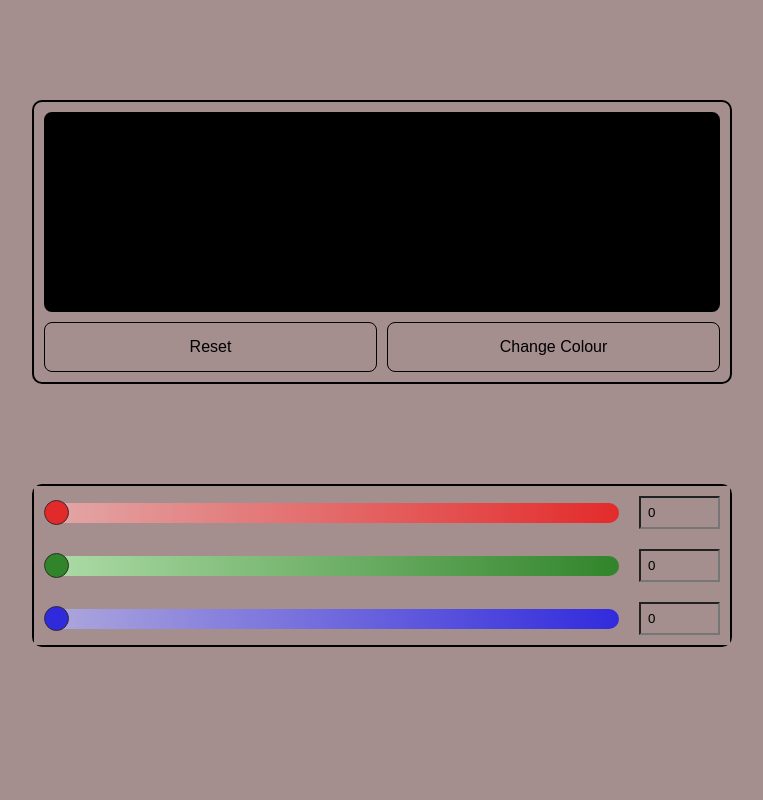
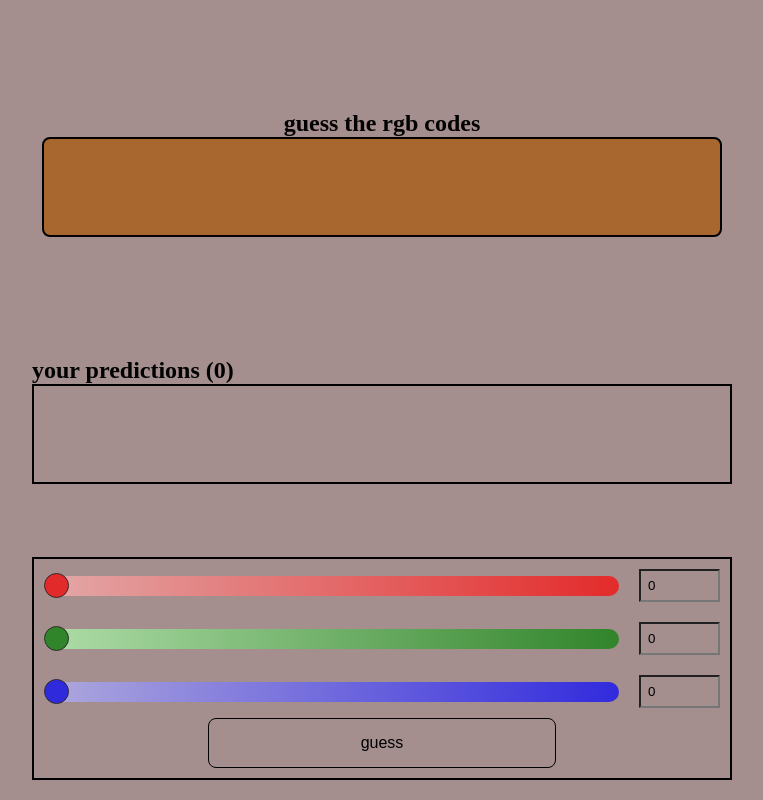
Before and after one commit to kemalsezgen/rgb-guesser, a React (Vite) app: page / in a window 1280 px wide. Shown: the whole page, without its empty margins (258-1021 px from the left). Built offline with nearby package versions, Linux system fonts and the light colour scheme.

Commit message:
predictions added

```diff
--- a/package.json
+++ b/package.json
@@ -11,6 +11,7 @@
   },
   "dependencies": {
     "@reduxjs/toolkit": "^2.2.7",
+    "lodash": "^4.17.21",
     "react": "^18.3.1",
     "react-dom": "^18.3.1",
     "react-range-slider-input": "^3.0.7",
--- a/src/App.css
+++ b/src/App.css
@@ -30,8 +30,7 @@ ul {
   flex-direction: column;
   align-items: center;
   width: 700px;
-  min-height: 50%;
-  border: 2px solid black;
+  min-height: 30%;
   padding: 10px;
   border-radius: 10px;
   margin: 100px 0 100px;
@@ -39,20 +38,24 @@ ul {
 
 .colour-container-inner {
   width: 100%;
-  height: 200px;
+  height: 100px;
   border: 2px solid rgb(0, 0, 0);
   margin-bottom: 10px;
   border-radius: 8px;
+  display: flex;
+  align-items: center;
+  justify-content: center;
 }
 
 .buttons {
   width: 100%;
   display: flex;
-  justify-content: space-between;
+  justify-content: center;
+  align-items: center;
   gap: 10px;
 }
 
-.buttons button {
+.btn {
   width: 50%;
   padding: 15px;
   font-size: 16px;
@@ -63,9 +66,9 @@ ul {
 .guesser-container {
   display: flex;
   flex-direction: column;
+  align-items: center;
   width: 700px;
   border: 2px solid black;
-  border-radius: 10px;
 }
 
 input[type="range"] {
@@ -153,3 +156,28 @@ input[type="range"].blue-input::-moz-range-thumb {
   height: 100%;
   padding: 7px;
 }
+
+.guess-button,
+.next-button {
+  margin-bottom: 10px;
+}
+
+.predictions-container {
+  width: 700px;
+  height: 100px;
+  margin-bottom: 100px;
+}
+
+.predictions-container-inner {
+  display: flex;
+  justify-content: baseline;
+  border: 2px solid black;
+  width: 100%;
+  height: 100%;
+}
+
+.prediction-box {
+  border: 1px solid black;
+  width: 100px;
+  height: 100%;
+}
--- a/src/App.jsx
+++ b/src/App.jsx
@@ -1,11 +1,13 @@
 import React from "react";
 import ColourContainer from "./components/ColourContainer";
 import Guesser from "./components/Guesser";
+import Predictions from "./components/Predictions";
 
 const App = () => {
   return (
     <div className="App">
       <ColourContainer />
+      <Predictions />
       <Guesser />
     </div>
   )
--- a/src/components/ColourContainer.jsx
+++ b/src/components/ColourContainer.jsx
@@ -4,28 +4,30 @@ import { changeColour, resetColour } from '../stores/colour';
 
 const ColourContainer = () => {
   const dispatch = useDispatch();
-  const { color } = useSelector(state => state.colour);
+  const { color, guess } = useSelector(state => state.colour);
 
   const rgbColor = `rgb(${color.red}, ${color.green}, ${color.blue})`;
-
-  const getRandomRGB = () => {
-    const r = Math.floor(Math.random() * 256);
-    const g = Math.floor(Math.random() * 256);
-    const b = Math.floor(Math.random() * 256);
-
-    return { red: r, green: g, blue: b };
-  }
+  const rgbGuess = guess ? `rgb(${guess.red}, ${guess.green}, ${guess.blue})` : ``;
 
   return (
     <div className='colour-container'>
+      <h2>{guess ? "color" : "guess the rgb codes"}</h2>
       <div
         className='colour-container-inner'
         style={{ backgroundColor: rgbColor }}
-      >
-      </div>
+      />
+      {rgbGuess && (
+        <>
+          <h2>your guess</h2>
+          <div
+            className='colour-container-inner'
+            style={{ backgroundColor: rgbGuess }}
+          />
+        </>
+      )}
       <div className='buttons'>
-        <button className='btn' onClick={() => dispatch(resetColour())}>Reset</button>
-        <button className='btn' onClick={() => dispatch(changeColour(getRandomRGB()))}>Change Colour</button>
+        { /* <button className='btn' onClick={() => dispatch(resetColour())}>Reset</button> */}
+        { /* <button className='btn' onClick={() => dispatch(changeColour())}>Change Colour</button> */}
       </div>
     </div>
   );
--- a/src/components/Guesser.jsx
+++ b/src/components/Guesser.jsx
@@ -1,12 +1,38 @@
-import React, { useState } from 'react';
+import React, { useEffect, useState } from 'react';
+import { useDispatch, useSelector } from 'react-redux';
+import { guessColour, resetGuess, changeColour, resetGuessList } from '../stores/colour';
+import { endGame, startGame } from '../stores/game';
+import _ from 'lodash';
 
 const Guesser = () => {
+
+  const dispatch = useDispatch();
+  const { color, guess } = useSelector(state => state.colour);
+  const { game } = useSelector(state => state.game);
 
   const [rgb, setRgb] = useState({
     red: 0,
     green: 0,
     blue: 0
   })
+
+  useEffect(() => {
+    if (_.isEqual(color, guess)) {
+      dispatch(endGame());
+    }
+  }, [guess])
+
+  const handleNext = () => {
+    dispatch(resetGuess())
+    dispatch(changeColour())
+    dispatch(resetGuessList())
+    dispatch(startGame())
+    setRgb({
+      red: "0",
+      green: "0",
+      blue: "0"
+    })
+  }
 
   return (
     <div className='guesser-container'>
@@ -64,6 +90,12 @@ const Guesser = () => {
           onChange={(e) => setRgb({ ...rgb, blue: e.target.value })}
         />
       </div>
+      <button className='btn guess-button' disabled={game.isFinished}
+        onClick={() => dispatch(guessColour(rgb))}>guess</button>
+      {guess &&
+        <button className={`btn next-button`} onClick={handleNext}>
+          next
+        </button>}
     </div>
   );
 }
--- /dev/null
+++ b/src/components/Predictions.jsx
@@ -0,0 +1,28 @@
+import React from 'react'
+import { useSelector } from 'react-redux'
+
+const Predictions = () => {
+
+  const { guessList } = useSelector(state => state.colour);
+  const { game } = useSelector(state => state.game);
+
+  return (
+    <div className='predictions-container'>
+      <h2>your predictions ({guessList.length})</h2>
+      <div className='predictions-container-inner'>
+        {guessList.map(prediction => {
+          return (
+            <div
+              className='prediction-box'
+              style={{ backgroundColor: `rgb(${prediction.red}, ${prediction.green}, ${prediction.blue})` }}
+              key={`rgb(${prediction.red}, ${prediction.green}, ${prediction.blue})`}
+            />
+          )
+        })}
+      </div>
+      {game.isFinished === true && (<p>{`You figured it out in ${guessList.length} ${guessList.length > 1 ? 'tries!' : 'try!'}`}</p>)}
+    </div>
+  )
+}
+
+export default Predictions
--- a/src/stores/colour.jsx
+++ b/src/stores/colour.jsx
@@ -1,19 +1,25 @@
 import { createSlice } from "@reduxjs/toolkit";
 
+const getRandomRGB = () => {
+  const r = Math.floor(Math.random() * 256);
+  const g = Math.floor(Math.random() * 256);
+  const b = Math.floor(Math.random() * 256);
+
+  return { red: r.toString(), green: g.toString(), blue: b.toString() };
+}
+
 const initialState = {
-  color: {
-    red: 0,
-    green: 0,
-    blue: 0
-  }
+  color: getRandomRGB(),
+  guess: null,
+  guessList: []
 };
 
 const colour = createSlice({
   name: 'colour',
   initialState,
   reducers: {
-    changeColour: (state, action) => {
-      state.color = action.payload;
+    changeColour: state => {
+      state.color = getRandomRGB();
     },
     resetColour: state => {
       state.color = {
@@ -21,9 +27,21 @@ const colour = createSlice({
         green: 0,
         blue: 0,
       };
+    },
+    guessColour: (state, action) => {
+      state.guess = action.payload;
+      if (!state.guessList.some(g => g.red === state.guess.red && g.green === state.guess.green && g.blue === state.guess.blue)) {
+        state.guessList.push(state.guess);
+      }
+    },
+    resetGuess: state => {
+      state.guess = null;
+    },
+    resetGuessList: state => {
+      state.guessList = [];
     }
   }
 })
 
-export const { changeColour, resetColour } = colour.actions;
+export const { changeColour, resetColour, guessColour, resetGuess, resetGuessList } = colour.actions;
 export default colour.reducer;
--- /dev/null
+++ b/src/stores/game.jsx
@@ -0,0 +1,36 @@
+import { createSlice } from "@reduxjs/toolkit";
+
+const initialState = {
+  game: {
+    isStarted: false,
+    isContinuing: false,
+    isFinished: false,
+  }
+};
+
+const game = createSlice({
+  name: 'game',
+  initialState,
+  reducers: {
+    startGame: state => {
+      state.game = {
+        isStarted: true,
+        isContinuing: true,
+        isFinished: false
+      }
+    },
+    endGame: state => {
+      state.game = {
+        isStarted: true,
+        isContinuing: false,
+        isFinished: true
+      }
+    },
+    resetGame: state => {
+      state = initialState;
+    }
+  }
+})
+
+export const { startGame, endGame, resetGame } = game.actions;
+export default game.reducer;
--- a/src/stores/index.js
+++ b/src/stores/index.js
@@ -1,10 +1,12 @@
 import { configureStore } from "@reduxjs/toolkit";
 
 import colour from "./colour";
+import game from "./game";
 
 const store = configureStore({
   reducer: {
-    colour
+    colour,
+    game
   }
 })
 
```
